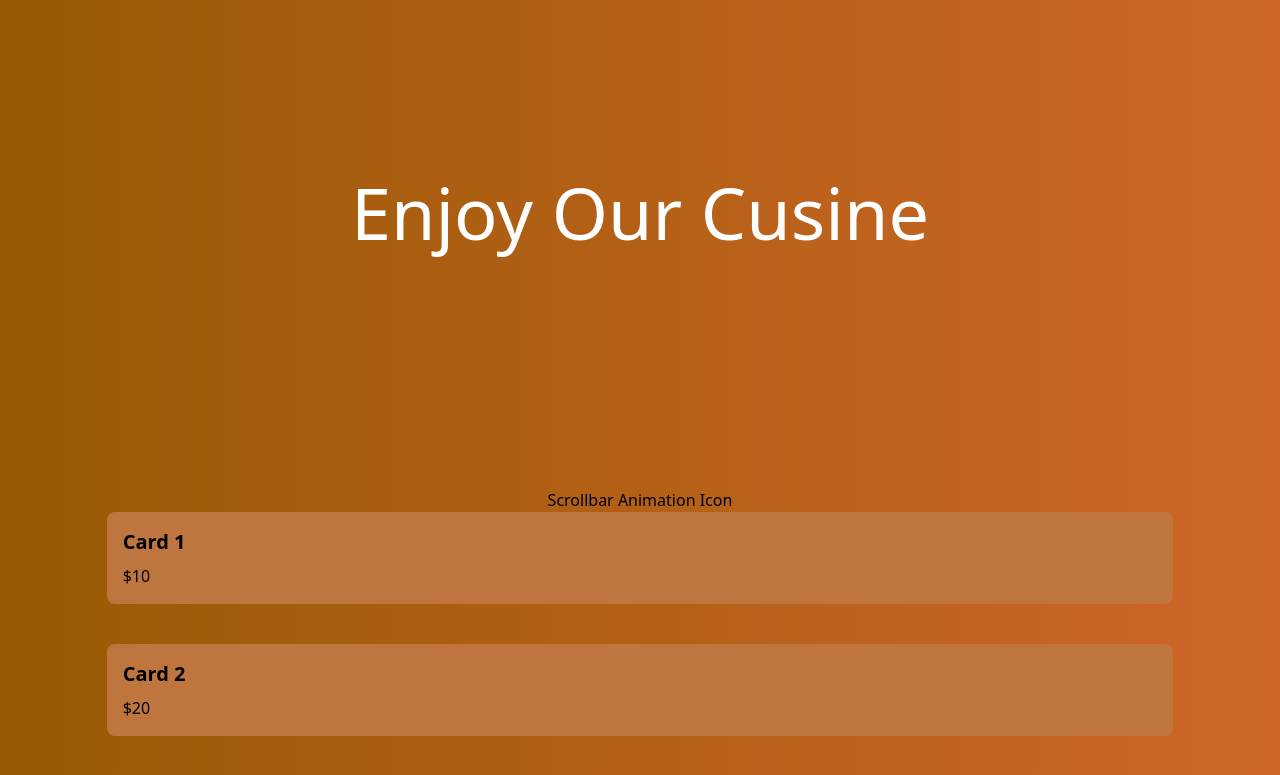
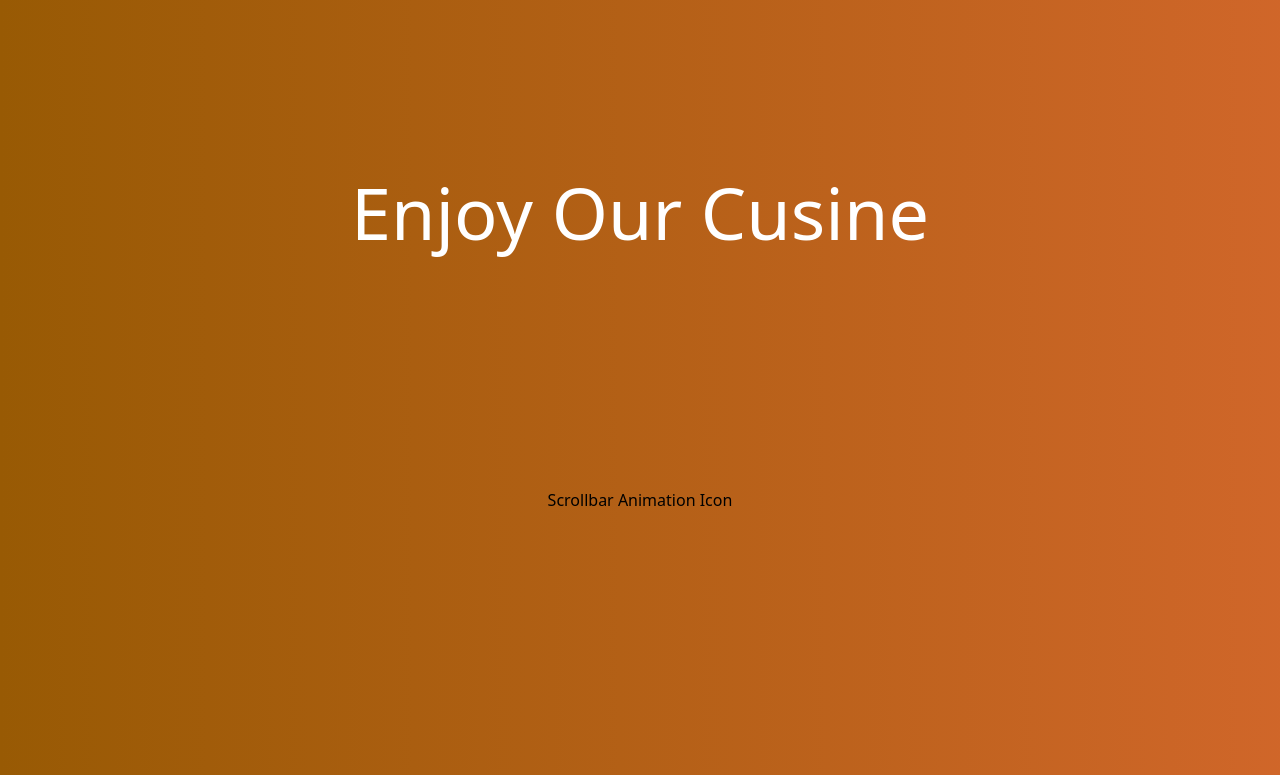
Before and after one commit to Puskass/menu, a React (Create React App) app: page / in a window 1280 px wide. Shown: the top 775 px of the page. Built offline with nearby package versions, Linux system fonts and the light colour scheme.

Commit message:
Last checkpoint

```diff
--- a/package.json
+++ b/package.json
@@ -36,6 +36,6 @@
     ]
   },
   "devDependencies": {
-    "tailwindcss": "^3.2.6"
+    "tailwindcss": "^3.2.7"
   }
 }
--- a/src/App.jsx
+++ b/src/App.jsx
@@ -1,12 +1,14 @@
+// import PopupCard from "./components/PopupCard";
 import LandingPage from "./Pages/LandingPage";
 import MenuPage from "./Pages/MenuPage";
 
 function App() {
 
   return (
-    <div className="w-screen h-screen bg-gradient-to-r from-primary to-secondary">
+    <div className="overflow-x-hidden bg-gradient-to-r from-primary to-secondary">
       <LandingPage />
       <MenuPage />
+
     </div>
   );
 }
--- a/src/Pages/LandingPage.jsx
+++ b/src/Pages/LandingPage.jsx
@@ -2,8 +2,8 @@ import React from 'react'
 
 const LandingPage = () => {
   return (
-    <div>
-    <h1 className='text-plain text-center text-7xl pt-44 '>
+    <div className='w-screen h-screen  '>
+    <h1 className='text-center text-white text-7xl pt-44 '>
       Enjoy Our Cusine
     </h1>
     <div className='text-center pt-60'>
--- a/src/Pages/MenuPage.jsx
+++ b/src/Pages/MenuPage.jsx
@@ -3,7 +3,7 @@ import Card from '../components/Card'
 
 const MenuPage = () => {
   return (
-    <div className=' w-screen h-screen'>
+    <div className='w-screen h-screen'>
     <Card title="Card 1" price="$10" />
     <Card title="Card 2" price="$20" />
     <Card title="Card 3" price="$30" />
--- a/src/components/Card.jsx
+++ b/src/components/Card.jsx
@@ -6,7 +6,7 @@ const Card = (props) => {
         <div className="bg-accent_orange rounded-lg p-4 mb-10 w-10/12 ">
         <h2 className="text-xl font-bold mb-2">
             {props.title}</h2>
-        <p className="text-gray-600">
+            <p className="">
             {props.price}</p>
         </div>
     </div>
--- /dev/null
+++ b/src/components/PopupCard.jsx
@@ -0,0 +1,18 @@
+import React from 'react'
+
+const PopupCard = (props) => {
+  return (
+    <div className='bg-lime-500 w-1/2 h-80'>
+        <div className="card">
+            <div className="card_body">
+            <div className="card_title">{props.title}</div>
+            <div className="card_desc">{props.description}</div>
+            <img src={props.imgUrl} alt="img" />
+            </div>
+            <button>Close</button>
+        </div>
+    </div>
+  )
+}
+
+export default PopupCard
--- a/tailwind.config.js
+++ b/tailwind.config.js
@@ -4,19 +4,14 @@ module.exports = {
     "./src/**/*.{js,jsx,ts,tsx}",
   ],
   theme: {
-    colors: {
-      primary: '#985a04',
-      secondary: '#c84d06db',
-      plain: '#fff',
-      accent_orange: '#be753e'
-    }
+
+    extend: {
+      colors: {
+        primary: '#985a04',
+        secondary: '#c84d06db',
+        accent_orange: '#be753e'
+      },
+    },
   },
-    extend: {
-      fontFamily: {
-        lobster: ['Lobster', 'cursive'],
-      }
-    },
-  plugins: [
-
-  ],
+  plugins: [],
 }
```
Also changed, not shown: 1 other file (tests, documents, lock files or other folders).
